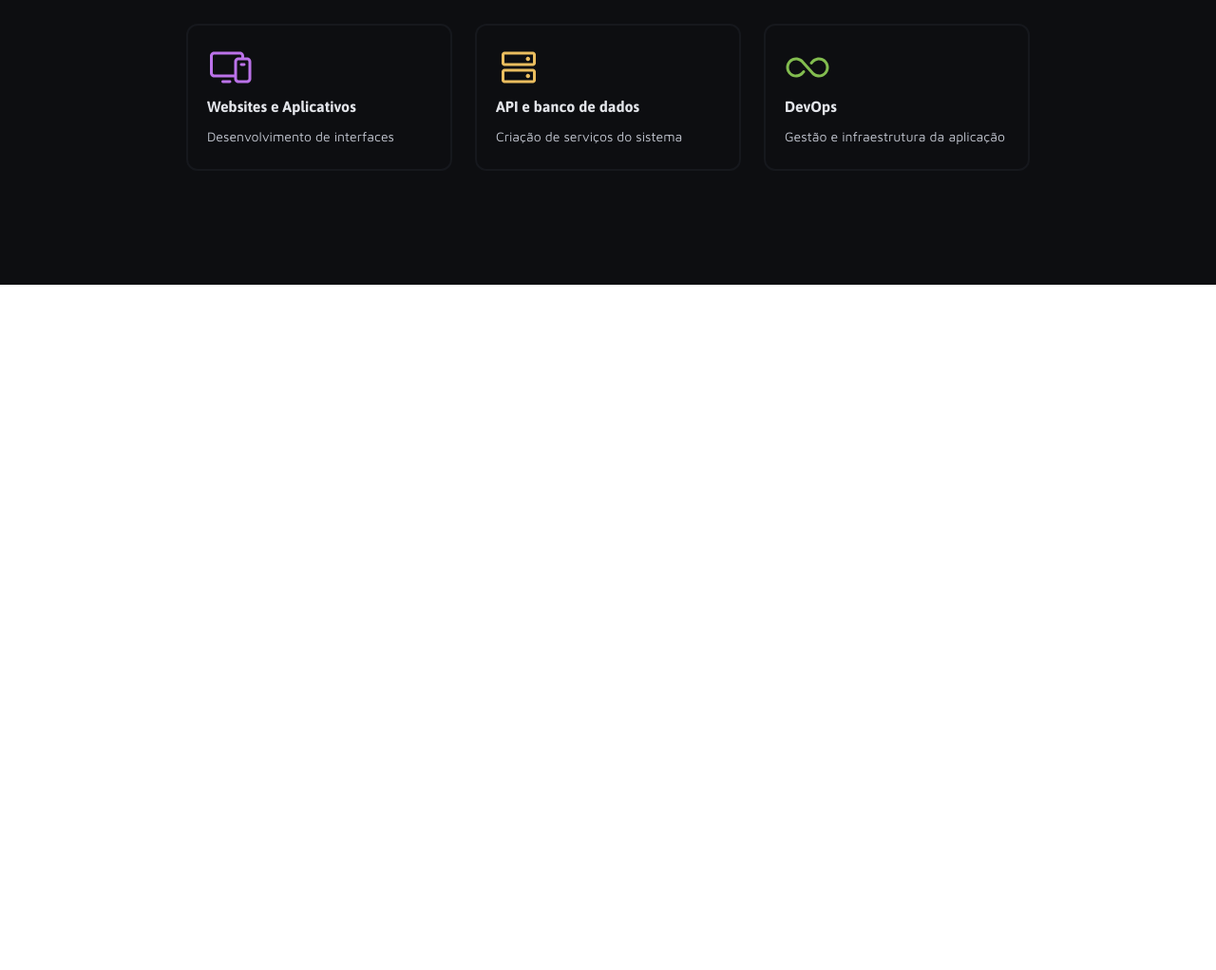
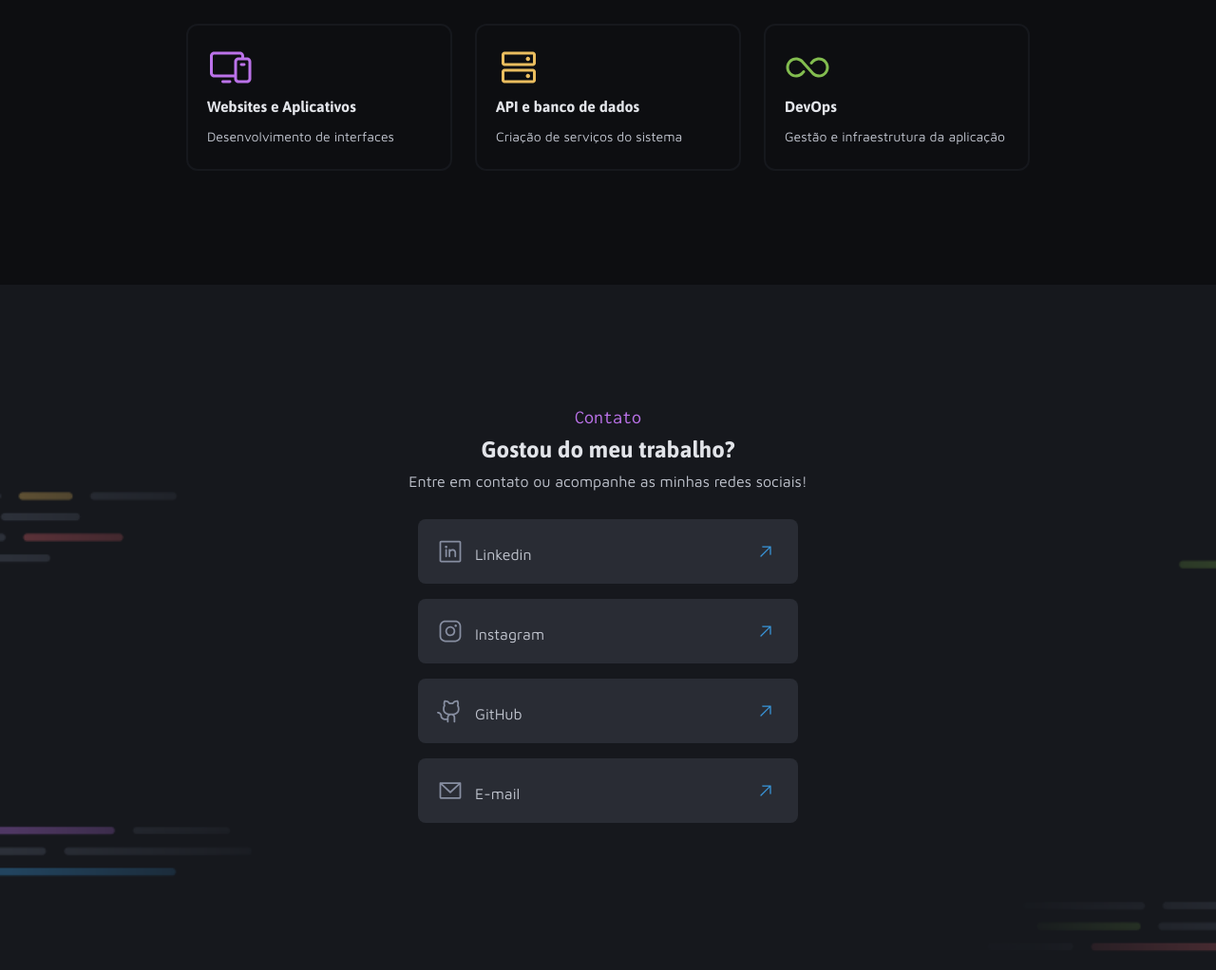
Before and after one commit to igorarruda1/projeto-portfolio, a plain HTML site: page index.html in a window 1280 px wide. Shown: the part 1775-2797 px from the top of the page at 95% size. Before the commit the page ends 2075 px from the top, so only its background shows below. Drawn offline with Linux system fonts and the light colour scheme.

Commit message:
finalizando projeto

```diff
--- a/index.html
+++ b/index.html
@@ -90,7 +90,7 @@
         <h1>Veja os projetos em destaque</h1>
       </div>
       <div id="grid-projects" class="grid-container">
-        <div class="grid-item">
+        <div class="grid-item-projects">
           <img src="assets/images/Thumbnail_Project-01.png" alt="" />
           <div id="text">
             <span class="content-tag">Travelgram</span>
@@ -100,7 +100,7 @@
             </p>
           </div>
         </div>
-        <div class="grid-item">
+        <div class="grid-item-projects">
           <img
             src="assets/images/Thumbnail_Project-02.png"
             alt="Imagem do segundo projeto"
@@ -110,7 +110,7 @@
             <p>Homepage de um portal de notícias sobre a área de tecnologia</p>
           </div>
         </div>
-        <div class="grid-item">
+        <div class="grid-item-projects">
           <img
             src="assets/images/Thumbnail_Project-03.png"
             alt="imagem do terceiro projeto"
@@ -120,7 +120,7 @@
             <p>Página com o passo a passo de uma receita para cupcakes</p>
           </div>
         </div>
-        <div class="grid-item">
+        <div class="grid-item-projects">
           <img src="assets/images/Thumbnail_Project-04.png" alt="" />
           <div id="text">
             <span class="content-tag">Zingen</span>
@@ -129,14 +129,14 @@
             </p>
           </div>
         </div>
-        <div class="grid-item">
+        <div class="grid-item-projects">
           <img src="assets/images/Thumbnail_Project-05.png" alt="" />
           <div id="text">
             <span class="content-tag">Refund</span>
             <p>Um sistema para pedido e acompanhamento de reembolso</p>
           </div>
         </div>
-        <div class="grid-item">
+        <div class="grid-item-projects">
           <img src="assets/images/Thumbnail_Project-06.png" alt="" />
           <div id="text">
             <span class="content-tag">Página de turismo</span>
@@ -154,21 +154,21 @@
         <h1>Como posso ajudar o seu negócio</h1>
       </div>
       <div id="grid-services" class="grid-container">
-        <div class="grid-item2">
+        <div class="grid-item-services">
           <img src="assets/icons/Devices.svg" alt="" />
           <div id="text2">
             <span class="content-tag">Websites e Aplicativos</span>
             <p>Desenvolvimento de interfaces</p>
           </div>
         </div>
-        <div class="grid-item2">
+        <div class="grid-item-services">
           <img src="assets/icons/HardDrives.svg" alt="" />
           <div id="text2">
             <span class="content-tag">API e banco de dados</span>
             <p>Criação de serviços do sistema</p>
           </div>
         </div>
-        <div class="grid-item2">
+        <div class="grid-item-services">
           <img src="assets/icons/Infinity.svg" alt="" />
           <div id="text2">
             <span class="content-tag">DevOps</span>
@@ -177,6 +177,42 @@
         </div>
       </div>
     </div>
-    <div id="contact" class="grid container"></div>
+    <div id="contacts" class="grid container">
+      <div id="header-contact" class="grid">
+        <span>Contato</span>
+        <h1>Gostou do meu trabalho?</h1>
+        <p>Entre em contato ou acompanhe as minhas redes sociais!</p>
+      </div>
+      <div id="links" class="grid">
+        <div class="link-itens grid">
+          <a href="#" class="grid">
+            <span id="linkedin" class="itens-link"></span>
+            <h6>Linkedin</h6>
+            <img src="assets/icons/ArrowUpRight.svg" alt="" />
+          </a>
+        </div>
+        <div class="link-itens grid">
+          <a href="#" class="grid">
+            <span id="instagram" class="itens-link"></span>
+            <h6>Instagram</h6>
+            <img src="assets/icons/ArrowUpRight.svg" alt="" />
+          </a>
+        </div>
+        <div class="link-itens grid">
+          <a href="#" class="grid">
+            <span id="github" class="itens-link"></span>
+            <h6>GitHub</h6>
+            <img src="assets/icons/ArrowUpRight.svg" alt="" />
+          </a>
+        </div>
+        <div class="link-itens grid">
+          <a href="#" class="grid">
+            <span id="email" class="itens-link"></span>
+            <h6>E-mail</h6>
+            <img src="assets/icons/ArrowUpRight.svg" alt="" />
+          </a>
+        </div>
+      </div>
+    </div>
   </body>
 </html>
--- /dev/null
+++ b/styles/contact.css
@@ -0,0 +1,92 @@
+#contacts{
+  position: relative;
+  display: flex;
+  align-items: center;
+  justify-content: center;
+  background-image: url(../assets/images/Background_Contacts.png);
+  max-width:1366px;
+  height: 767px;
+  background-repeat: no-repeat;
+  background-size: cover;
+
+
+}
+#header-contact{
+  top: 0px;
+  margin-top: 128px;
+  position: absolute;
+  text-align: center;
+  gap: 8px;
+  span{
+    color: var(--purple);
+    font: var(--subtitle);
+  }
+  h1{
+    color: var(--gray600);
+    font: var(--title-md);
+  }
+  p{
+    color: var(--gray500);
+    font: var(--text-md);
+
+  }
+}
+#links{
+  gap: 16px;
+  position: absolute;
+  margin-top: 48px;
+}
+a{
+  text-decoration: none;
+  position: relative;
+  #linkedin{
+    background-image: url(../assets/icons/LinkedinLogo.svg);
+  }
+  #instagram{
+    background-image: url(../assets/icons/InstagramLogo.svg);
+  }
+  #github{
+    background-image: url(../assets/icons/GithubLogo.svg);
+  }
+   #email{
+    background-image: url(../assets/icons/EnvelopeSimple.svg);
+  }
+  h6{
+    position: absolute;
+    font: var(--text-md);
+    color: var(--gray500);
+    padding-block: 3px;
+    margin-block: 23px;
+    margin-left: 60px;
+  }
+  h6 + img{
+    margin: 24px;
+    justify-self: end;
+    width: 20px;
+    height: 20px;
+  }
+}
+.link-itens{
+  text-decoration: none;
+  width: 400px;
+  height: 68px;
+  background-color: var(--gray300);
+  border-radius: 8px;
+  grid-auto-flow: column;
+
+}
+.link-itens:hover{
+  border: 1px solid var(--blue);
+  #linkedin{
+    background-image: url(../assets/icons/LinkedinLogoblue.svg);
+  }
+  #instagram{
+    background-image: url(../assets/icons/InstagramLogoblue.svg);
+  }
+  #github{
+    background-image: url(../assets/icons/GithubLogoblue.svg);
+  }
+  #email{
+    background-image: url(../assets/icons/EnvelopeSimpleblue.svg);
+  }
+}
--- a/styles/global.css
+++ b/styles/global.css
@@ -55,3 +55,16 @@
   padding-inline: 120px;
   gap: 24px;
 }
+.itens-link{
+    margin: 20px 0px 20px 20px;
+    position: absolute;
+    width: 28px;
+    height: 28px;
+    background-repeat: no-repeat;
+    background-size: cover;
+}
+.itens-link:hover{
+    width: 28px;
+    height: 28px;
+    background-size: cover;
+}
--- a/styles/header.css
+++ b/styles/header.css
@@ -81,7 +81,6 @@
 #title{
   gap: 8px;
 }
-
 #tags-info{
   width: 754px;
   gap: 16px;
@@ -111,7 +110,6 @@
 
 
 }
-
 #caret{
   position: absolute;
   margin-top: 567px;
--- a/styles/index.css
+++ b/styles/index.css
@@ -3,3 +3,4 @@
 @import url(header.css);
 @import url(projects.css);
 @import url(services.css);
+@import url(contact.css);
--- a/styles/projects.css
+++ b/styles/projects.css
@@ -3,10 +3,10 @@
   justify-content: center;
   align-items: center;
 }
-#grid-projects {
+#projects {
   padding-bottom: 144px;
 }
-.grid-item {
+.grid-item-projects {
   display: grid;
   width: 330px;
   height: 280px;
@@ -21,7 +21,7 @@
       border-radius: 8px;
     }
 }
-.grid-item:hover{
+.grid-item-projects:hover{
   border:solid 1px var(--gray400);
 }
 #text{
--- a/styles/services.css
+++ b/styles/services.css
@@ -9,9 +9,9 @@
 #grid-services {
   padding-bottom: 120px;
 }
-.grid-item2 {
+.grid-item-services {
+  display: grid;
   padding: 20px;
-  display: grid;
   width: 280px;
   height: 155px;
   border:2px solid var(--gray200);
```
Also changed, not shown: assets/icons/EnvelopeSimpleblue.svg (added), assets/icons/GithubLogoblue.svg (added), assets/icons/InstagramLogoblue.svg (added), assets/icons/LinkedinLogoblue.svg.
